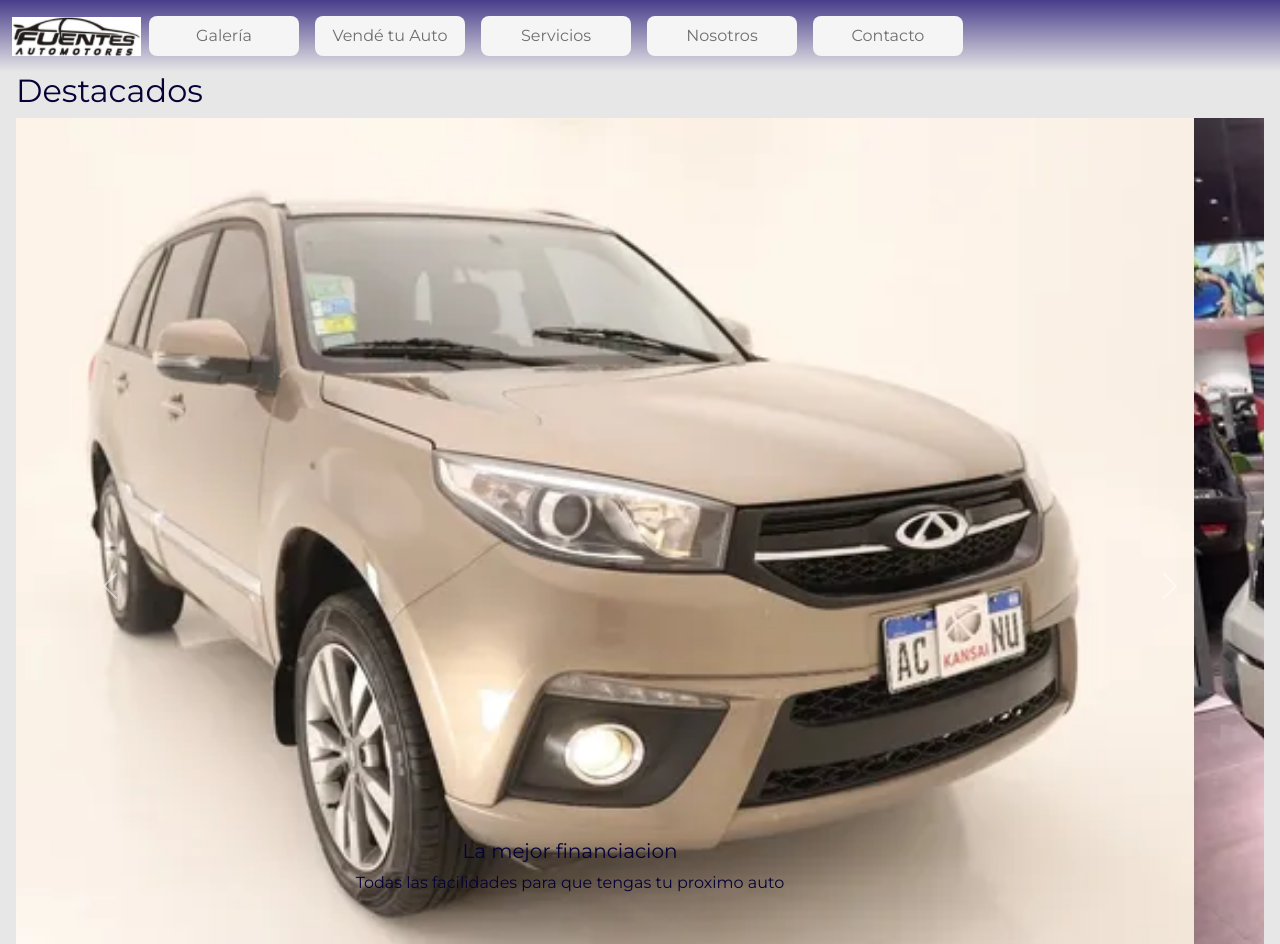
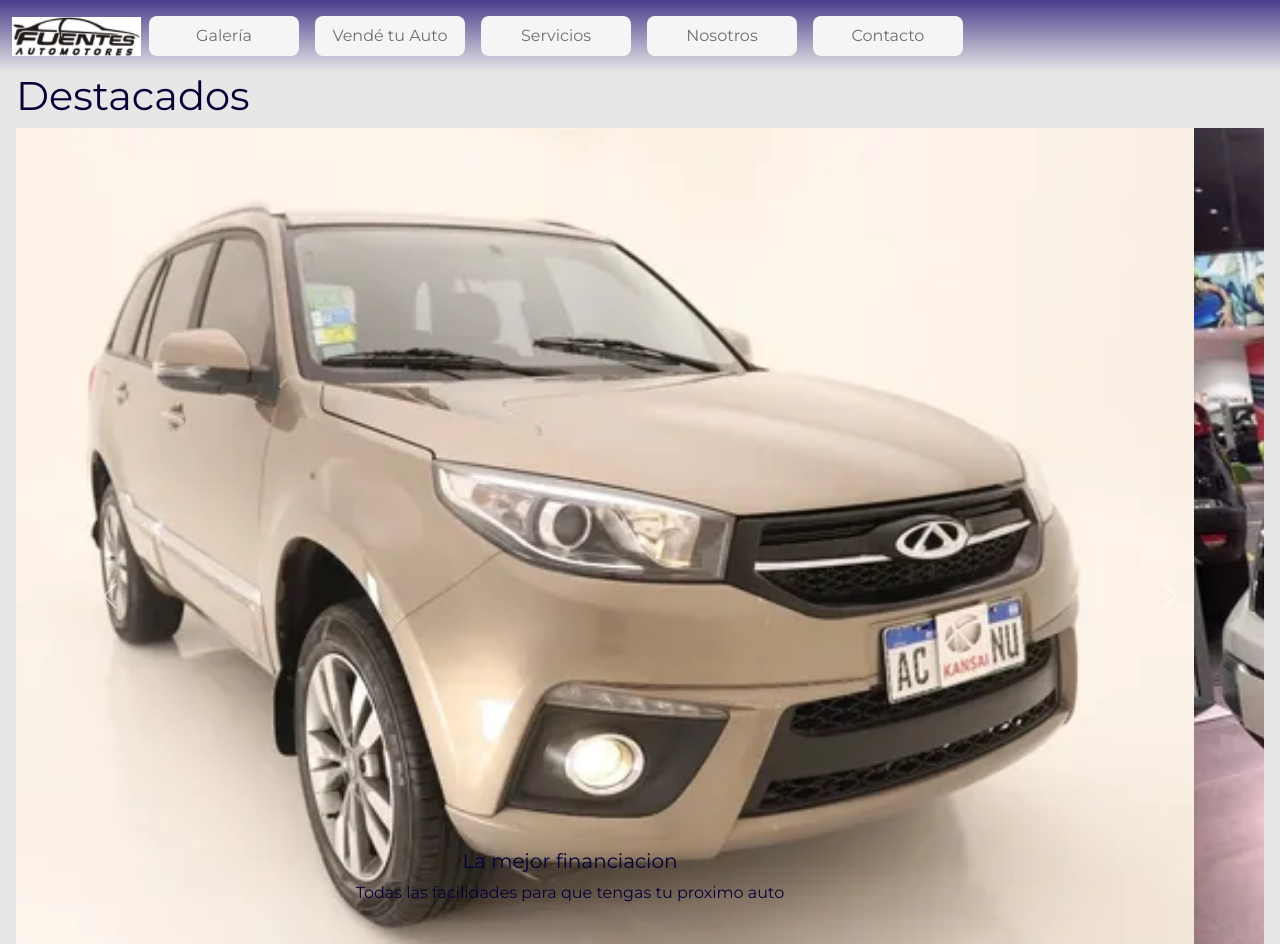
Before and after one commit to ggfuentes78/TPFinal, a plain HTML site: page index.html in a window 1280 px wide. Shown: the top 944 px of the page. Drawn offline with nearby package versions, Linux system fonts and the light colour scheme.

Commit message:
Cambio a h1 Titulo "Destacados"

```diff
--- a/index.html
+++ b/index.html
@@ -45,7 +45,7 @@
         <!-- Fin Barra de Navegacion-->
     </header> <!-- Fin del header -->
     <section class="boxDestacados"> <!--Comienzo seccion "Destacados"-->
-            <h2 class="boxDestacados__titulo">Destacados</h2>
+            <h1 class="boxDestacados__titulo">Destacados</h1>
             <div id="carouselExampleCaptions" class="carousel slide boxDestacados__contenido" data-bs-ride="carousel"> <!-- Carousel de seccion Destacados -->
                 <div class="carousel-indicators">
                   <button type="button" data-bs-target="#carouselExampleCaptions" data-bs-slide-to="0" class="active" aria-current="true" aria-label="Slide 1"></button>
```
